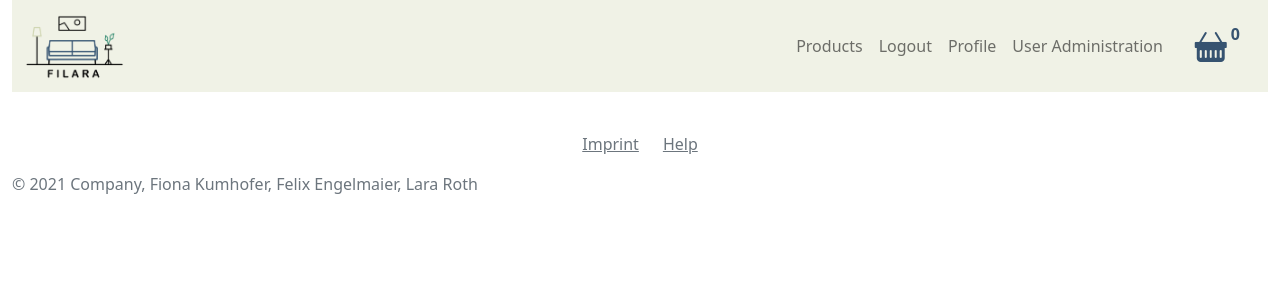
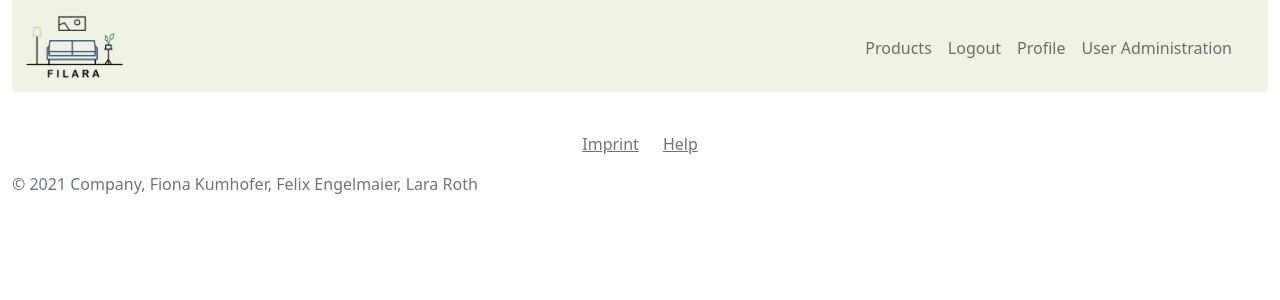
Before and after one commit to wi20b061/Webentwicklungsprojekt, a PHP site: page /WebScriptingProject/index.php in a window 1280 px wide. Shown: the top 300 px of the page. Run offline with PHP 8.4, Linux system fonts and the light colour scheme; a user stored in the database is signed in.

Commit message:
Nav small bug fixed

```diff
--- a/Frontend/sites/nav.php
+++ b/Frontend/sites/nav.php
@@ -51,11 +51,10 @@
               if(isset($_SESSION["adminUser"])&&$_SESSION["adminUser"]== 1){
                 echo "<li class='nav-item mt-1'><a class='nav-link' href='userAdministration.php'>User Administration</a></li>";
 
+              }else{
+                echo "<li class='nav-item ms-4' id='shoppingCart'><i class='bi bi-basket-fill' style='font-size: 2rem; color: #365370;'></i></li>";
+                echo "<li class='nav-item ms-1'><div class='' id='productCount' style='color: #365370; font-weight: bold;'>0</div></li>";
               }
-
-
-          echo "<li class='nav-item ms-4' id='shoppingCart'><i class='bi bi-basket-fill' style='font-size: 2rem; color: #365370;'></i></li>";
-          echo "<li class='nav-item ms-1'><div class='' id='productCount' style='color: #365370; font-weight: bold;'>0</div></li>";
 
           ?>
         </ul>
```
